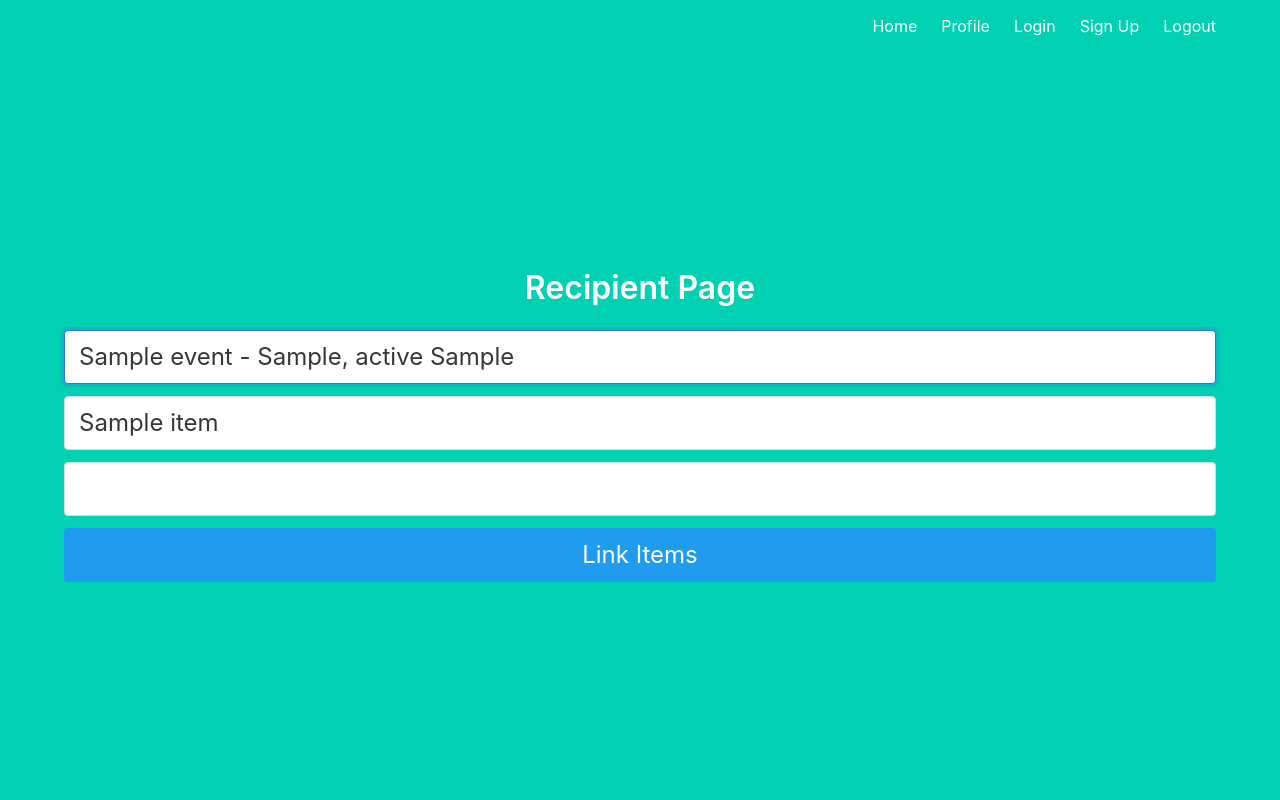
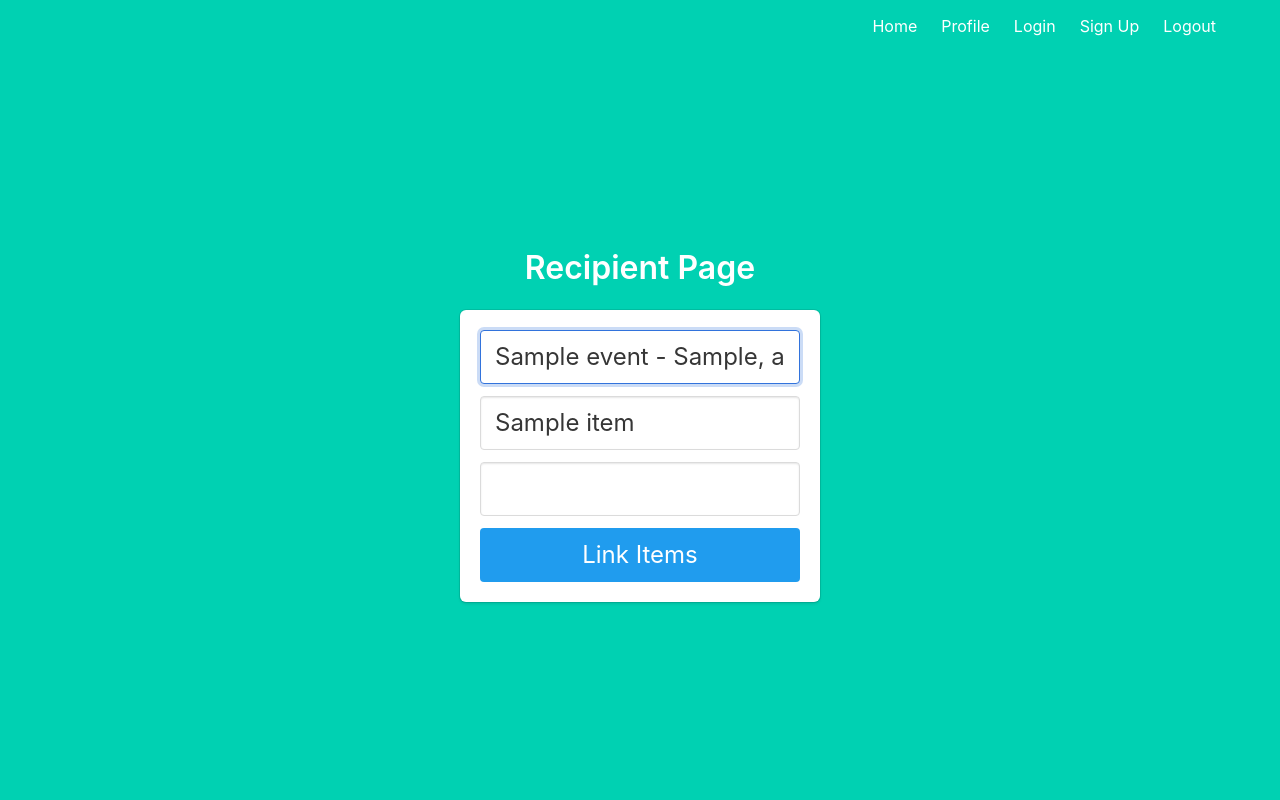
Before and after one commit to jnstockley/DAMS, a Flask app: page /request in a window 1280 px wide. Run offline with Flask 3, Linux system fonts and the light colour scheme; tables that the repository leaves empty hold one stand-in row (values such as "Sample post"); some libraries are stand-ins or nearby versions.

Commit message:
Updated request design

```diff
--- a/templates/recipient.html
+++ b/templates/recipient.html
@@ -3,8 +3,11 @@
 
 {% block content %}
 
-    <div class="container">
-        <h1 class="title sign-up-title">Recipient Page </h1>
+    <div class="column is-4 is-offset-4">
+    <h1 class="title sign-up-title">Recipient Page </h1>
+        <div class="box">
+
+
         <form method="POST" action="/request" enctype="application/x-www-form-urlencoded">
             <!-- Event -->
             <div class="field">
@@ -36,8 +39,10 @@
                 </div>
             </div>
 
+
             <button class="button is-block is-info is-large is-fullwidth" name="link">Link Items</button>
         </form>
+        </div>
     </div>
 
 {% endblock %}
```
